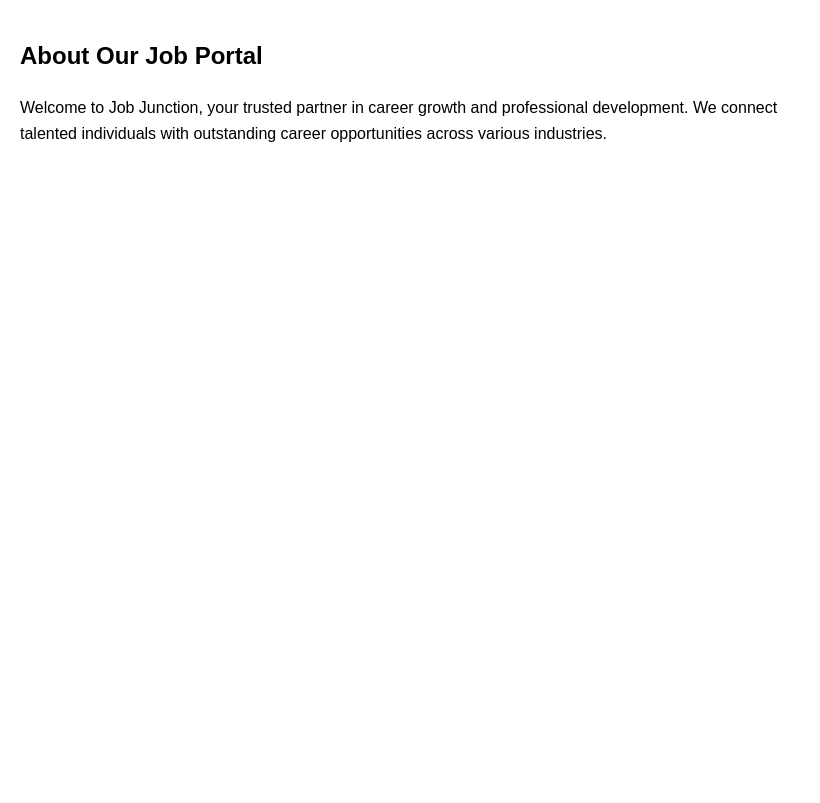
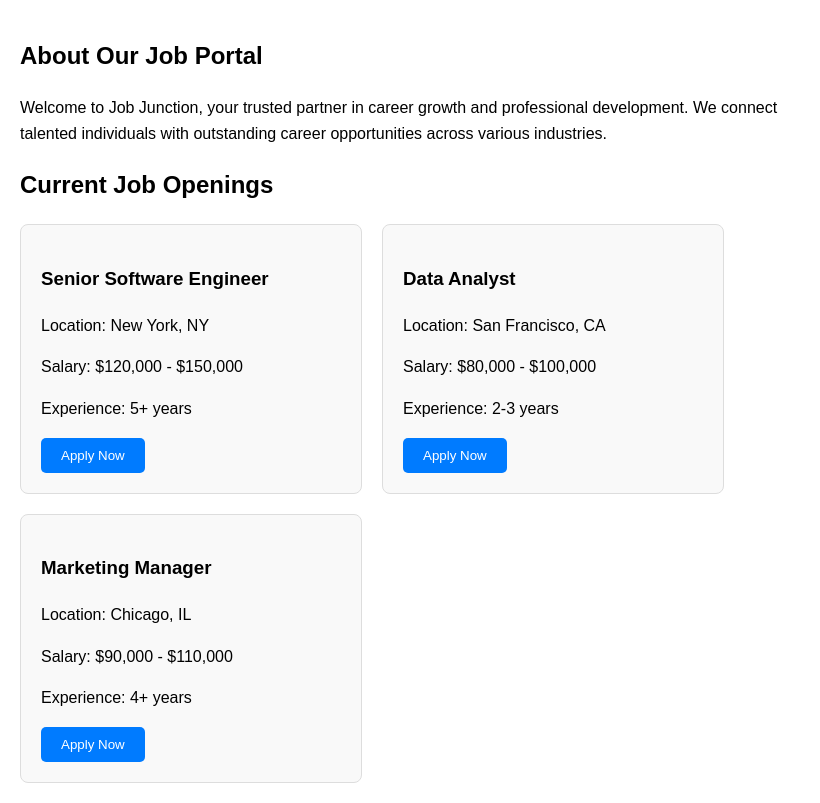
Before and after one commit to GirishE19/job-junction-website, a Flask app: page / in a window 1280 px wide. Shown: the part 495-1298 px from the top of the page, without its empty margins (0-820 px from the left). Before the commit the page ends 637 px from the top, so only its background shows below. Run offline with Flask 3, Linux system fonts and the light colour scheme.

Commit message:
Assistant checkpoint: Added job listings section with apply buttons
Assistant generated file changes:
- templates/home.html: Add job listings with apply buttons

---

User prompt:

below that give job opening list and give random 3 job and apply button

Replit-Commit-Author: Assistant
Replit-Commit-Session-Id: 54986d7a-4efe-4f6e-a7e2-f511d7448f48

```diff
--- a/templates/home.html
+++ b/templates/home.html
@@ -25,7 +25,58 @@
         <h2>About Our Job Portal</h2>
         <p>Welcome to Job Junction, your trusted partner in career growth and professional development. We connect talented individuals with outstanding career opportunities across various industries.</p>
 
+        <h2>Current Job Openings</h2>
+        <div class="job-listings">
+            <div class="job-card">
+                <h3>Senior Software Engineer</h3>
+                <p>Location: New York, NY</p>
+                <p>Salary: $120,000 - $150,000</p>
+                <p>Experience: 5+ years</p>
+                <button class="apply-btn">Apply Now</button>
+            </div>
 
+            <div class="job-card">
+                <h3>Data Analyst</h3>
+                <p>Location: San Francisco, CA</p>
+                <p>Salary: $80,000 - $100,000</p>
+                <p>Experience: 2-3 years</p>
+                <button class="apply-btn">Apply Now</button>
+            </div>
+
+            <div class="job-card">
+                <h3>Marketing Manager</h3>
+                <p>Location: Chicago, IL</p>
+                <p>Salary: $90,000 - $110,000</p>
+                <p>Experience: 4+ years</p>
+                <button class="apply-btn">Apply Now</button>
+            </div>
+        </div>
     </div>
+    <style>
+        .job-listings {
+            display: flex;
+            gap: 20px;
+            flex-wrap: wrap;
+            margin-top: 20px;
+        }
+        .job-card {
+            border: 1px solid #ddd;
+            padding: 20px;
+            border-radius: 8px;
+            width: 300px;
+            background: #f9f9f9;
+        }
+        .apply-btn {
+            background: #007bff;
+            color: white;
+            border: none;
+            padding: 10px 20px;
+            border-radius: 5px;
+            cursor: pointer;
+        }
+        .apply-btn:hover {
+            background: #0056b3;
+        }
+    </style>
 </body>
 </html>
```
